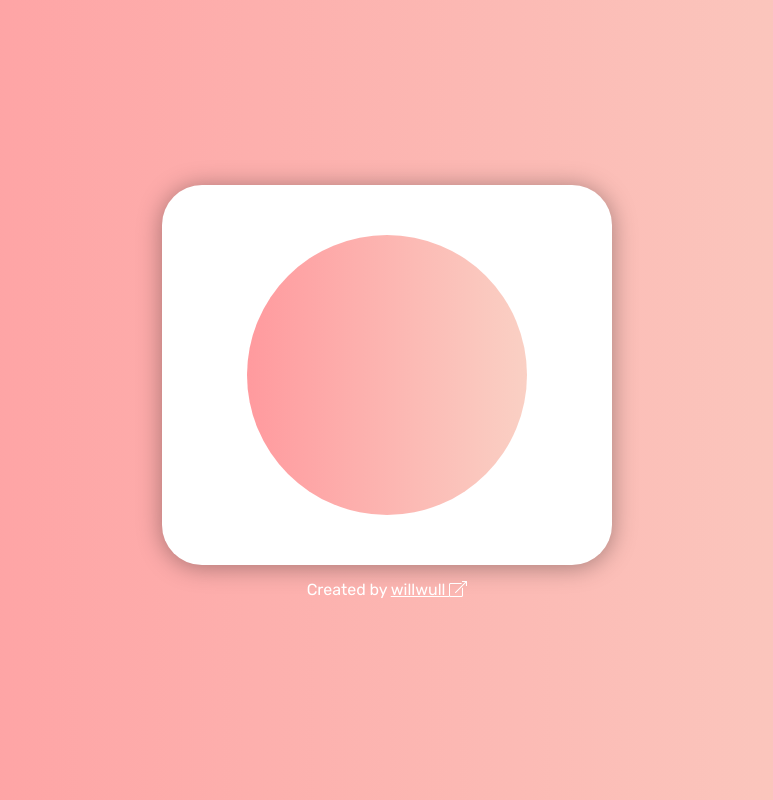
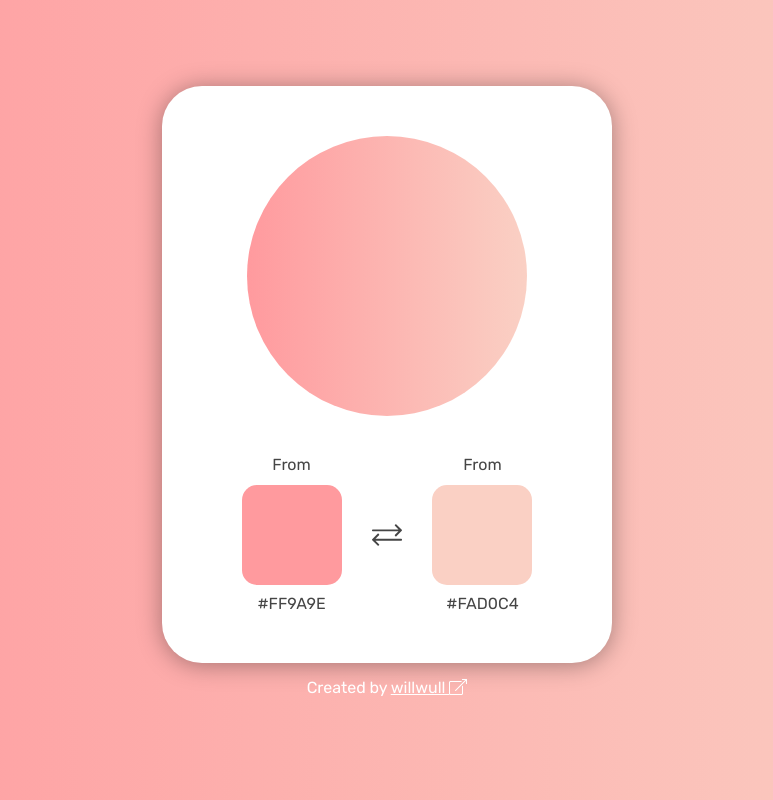
Before and after one commit to willwull/gradient-picker, a React (Create React App) app: page / in a window 1280 px wide. Shown: the whole page, without its empty margins (253-1026 px from the left). Built offline with nearby package versions, Linux system fonts and the light colour scheme.

Commit message:
🚧 Add color boxes and flip icon

```diff
--- a/src/components/App.js
+++ b/src/components/App.js
@@ -33,7 +33,7 @@ class App extends React.Component {
     const from = this.state.colors.from;
     const to = this.state.colors.to;
     const middle = from.mix(to);
-    const textColor = middle.luminosity() < 0.5 ? "black" : "white";
+    const textColor = middle.luminosity() < 0.5 ? "#454545" : "white";
     return textColor;
   }
 
@@ -47,7 +47,7 @@ class App extends React.Component {
     return (
       <div id="app-container" style={containerStyle}>
         <div className="app-inner">
-          <Card gradientCSS={gradientCSS} />
+          <Card gradientCSS={gradientCSS} colors={this.state.colors} />
           <p className="credits">
             Created by <a href="https://willwull.github.io" title="My website">
             willwull <i className="fal fa-external-link"></i></a>
--- a/src/components/Card.js
+++ b/src/components/Card.js
@@ -1,10 +1,12 @@
 import React from "react";
+import ColorBox from "./ColorBox";
 import "../stylesheets/Card.css";
 
 /**
  * Card
  *
  * @prop {String} gradientCSS  CSS rule for the app gradient
+ * @prop {Object} colors       An object containing "from" and "to" colors.
  */
 class Card extends React.Component {
   render() {
@@ -14,6 +16,11 @@ class Card extends React.Component {
     return (
       <div id="card-container">
         <div className="card-circle" style={circleClass}></div>
+        <div className="card-colors">
+          <ColorBox label="From" color={this.props.colors.from} />
+          <div className="flip-container"><i className="fal fa-exchange"></i></div>
+          <ColorBox label="From" color={this.props.colors.to} />
+        </div>
       </div>
     )
   }
--- /dev/null
+++ b/src/components/ColorBox.js
@@ -0,0 +1,25 @@
+import React from "react";
+import "../stylesheets/ColorBox.css";
+
+/**
+ * ColorBox
+ *
+ * @prop {String} label The name of this box
+ * @prop {Color} color  The color for this box
+ */
+class ColorBox extends React.Component {
+  render() {
+    const boxStyle = {
+      backgroundColor: this.props.color,
+    }
+    return (
+      <div className="color-box-container">
+        <div className="label">{this.props.label}</div>
+        <div className="color-box" style={boxStyle}></div>
+        <div className="color-value">{this.props.color.hex()}</div>
+      </div>
+    )
+  }
+}
+
+export default ColorBox;
--- a/src/stylesheets/Card.scss
+++ b/src/stylesheets/Card.scss
@@ -1,4 +1,7 @@
+@import "shared";
+
 #card-container {
+  color: #454545;
   background-color: white;
   width: 450px;
   border-radius: 40px;
@@ -11,5 +14,15 @@
   height: var(--size);
   width: var(--size);
   border-radius: 100%;
-  margin: 0 auto;
+  margin: 0 auto 40px auto;
 }
+
+.card-colors {
+  display: grid;
+  grid-template-columns: 5fr 1fr 5fr;
+}
+
+.flip-container {
+  @include center-children;
+  font-size: 30px;
+}
--- /dev/null
+++ b/src/stylesheets/ColorBox.scss
@@ -0,0 +1,13 @@
+@import "shared";
+
+.color-box-container {
+  text-align: center;
+}
+
+.color-box {
+  --size: 100px;
+  width: var(--size);
+  height: var(--size);
+  margin: 10px auto;
+  border-radius: 15px;
+}
```
